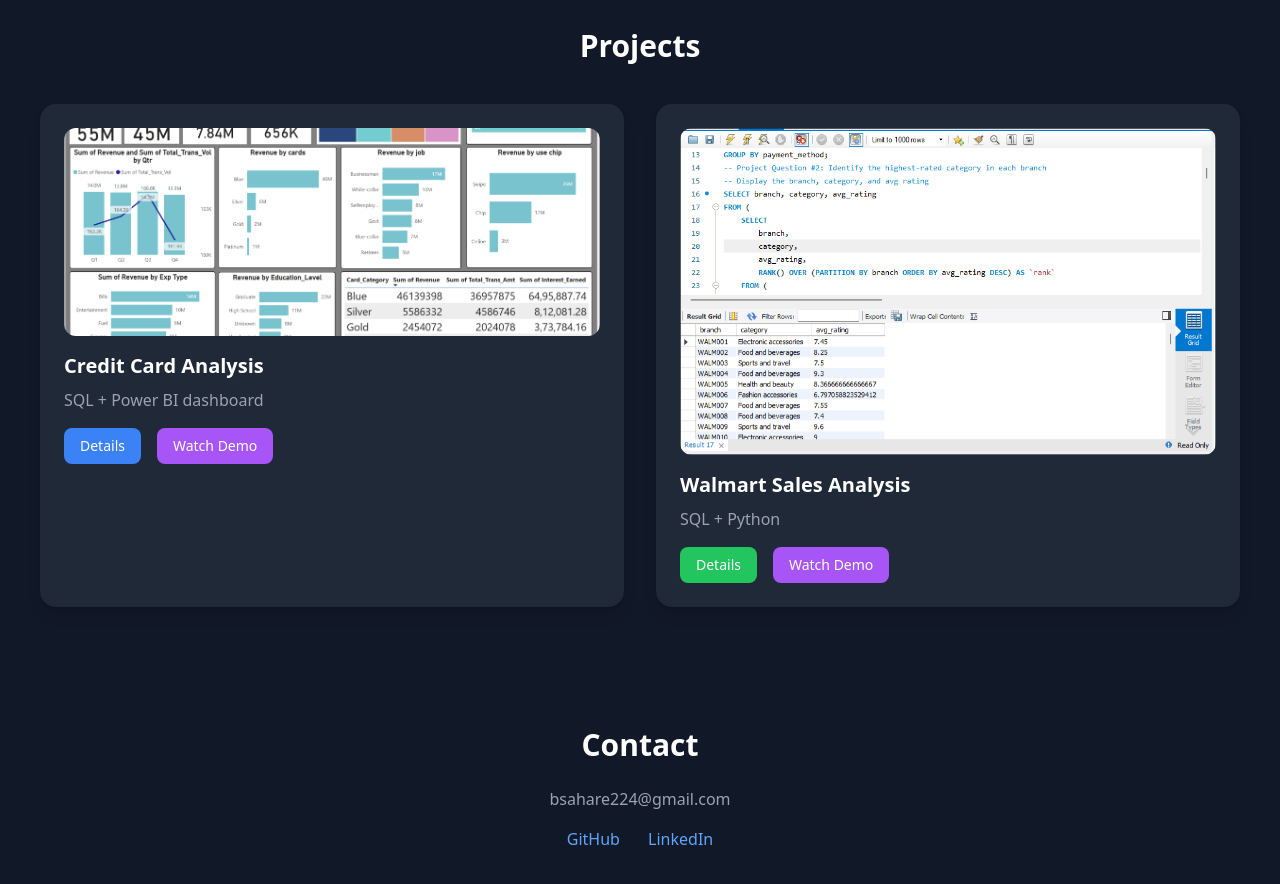
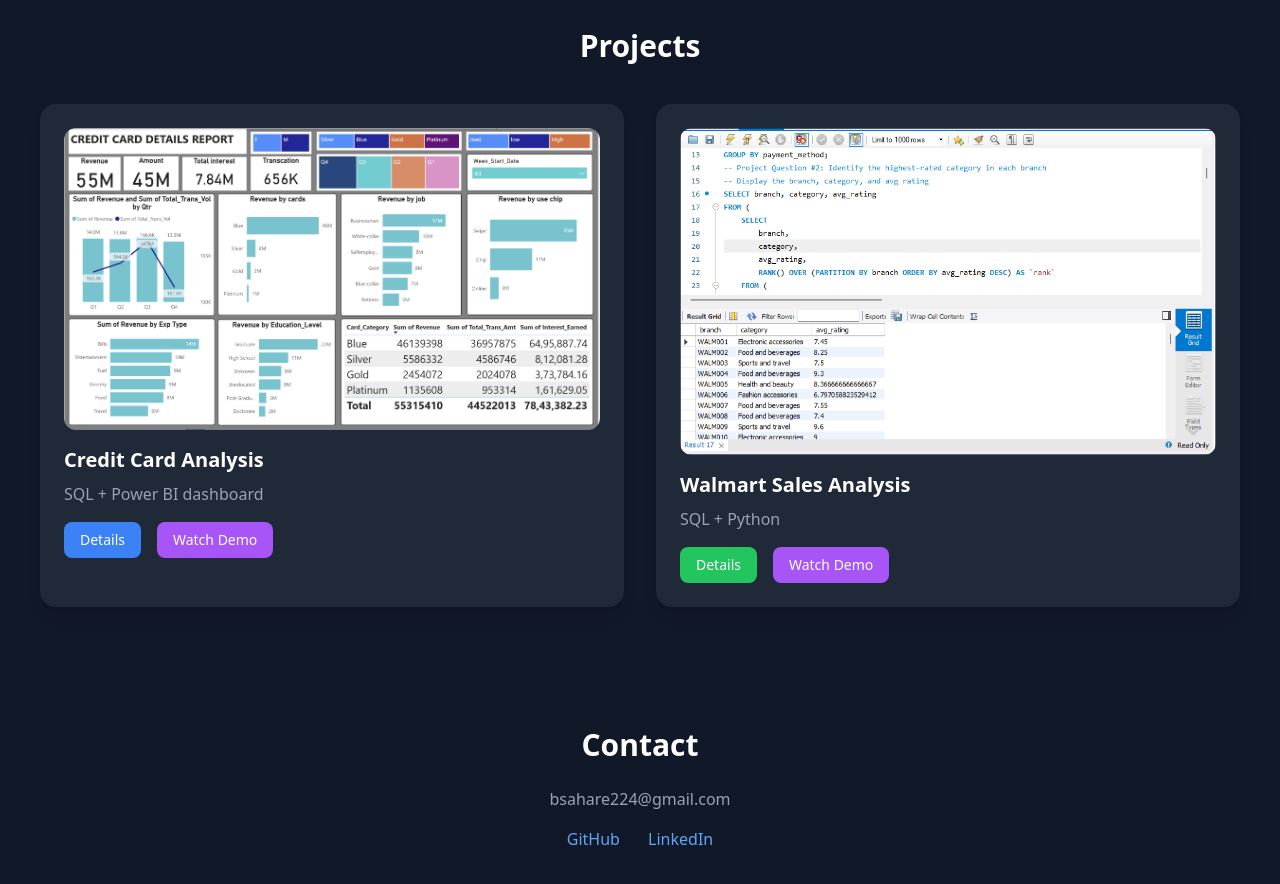
Before and after one commit to atharv100analyst/atharv100analyst.github.io, a plain HTML site: page index.html in a window 1280 px wide. Shown: the part 1180-2064 px from the top of the page. Drawn offline with nearby package versions, Linux system fonts and the light colour scheme.

Commit message:
Update index.html

```diff
--- a/index.html
+++ b/index.html
@@ -54,11 +54,11 @@
     <!-- CREDIT CARD -->
     <div class="bg-gray-800 p-6 rounded-2xl shadow-lg hover:scale-105 transition">
 
-<div class="relative group mb-4 w-full h-52 overflow-hidden rounded-xl">
+<div class="relative group mb-4 w-full aspect-video overflow-hidden rounded-xl">
 
   <!-- IMAGE -->
   <img src="dashboard.png"
-       class="w-full h-full object-cover transition duration-300 group-hover:opacity-0">
+       class="w-full h-full object-cover transition duration-500 group-hover:scale-110 group-hover:opacity-0">
 
   <!-- VIDEO -->
   <video
```
